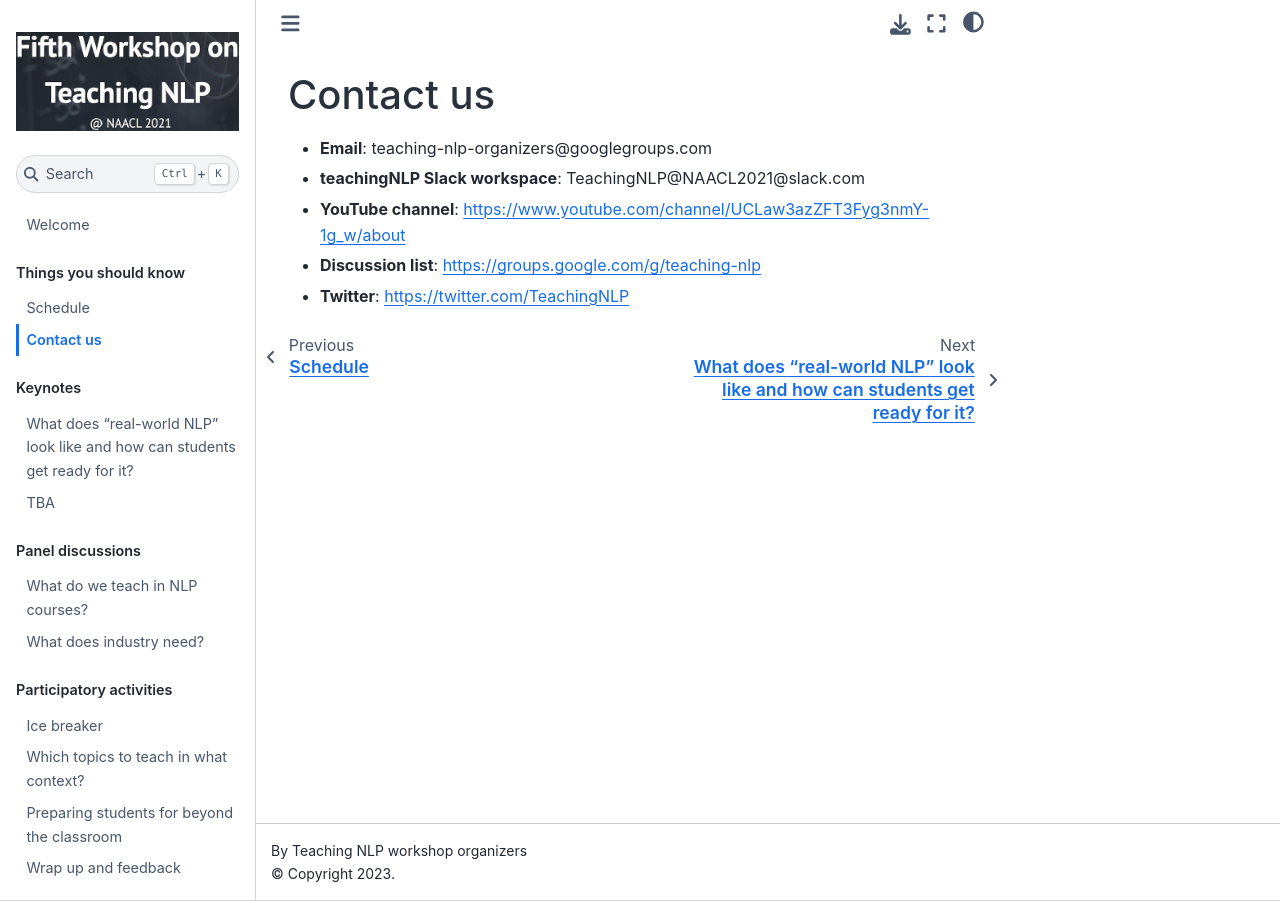
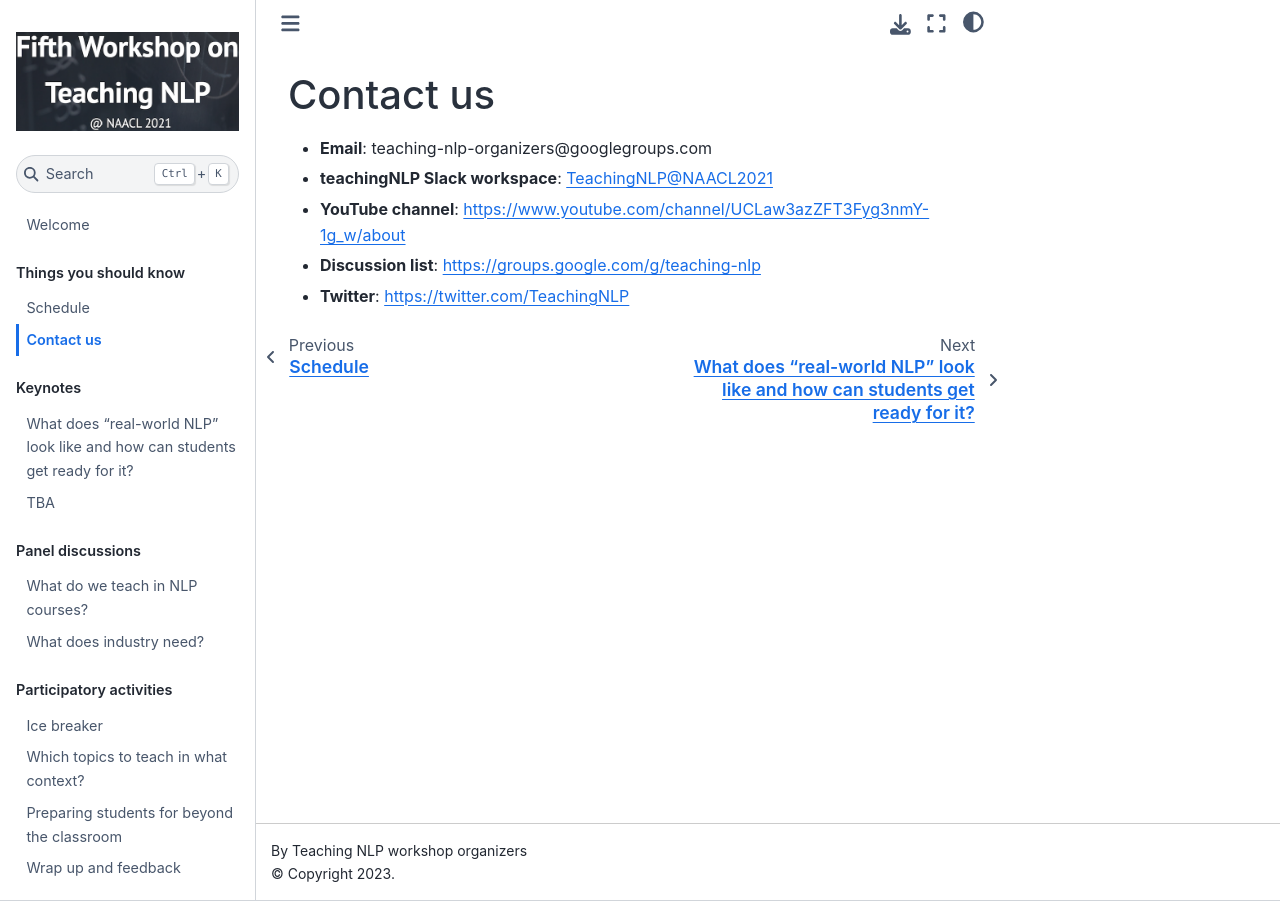
Before and after one commit to TeachingNLP/workshop-book, a Jupyter Book: the page built from contact.md, in a window 1280 px wide. Built offline with Jupyter Book 1.0.4 settings and Sphinx 7.4.7 and the Sphinx Book theme 1.1.4, drawn with Linux system fonts in a browser that asks for light colours.

Commit message:
updating Slack

```diff
--- a/contact.md
+++ b/contact.md
@@ -1,7 +1,7 @@
 # Contact us
 
 - **Email**: teaching-nlp-organizers@googlegroups.com
-- **teachingNLP Slack workspace**: TeachingNLP@NAACL2021@slack.com
+- **teachingNLP Slack workspace**: [TeachingNLP@NAACL2021](https://join.slack.com/t/teachingnlpnaacl2021/shared_invite/zt-qnz8g51h-4PraL_3ISI4vq0kDTwKZ7g)
 - **YouTube channel**: [https://www.youtube.com/channel/UCLaw3azZFT3Fyg3nmY-1g_w/about](https://www.youtube.com/channel/UCLaw3azZFT3Fyg3nmY-1g_w/about)
 - **Discussion list**: [https://groups.google.com/g/teaching-nlp](https://groups.google.com/g/teaching-nlp)
 - **Twitter**: [https://twitter.com/TeachingNLP](https://twitter.com/TeachingNLP)
```
